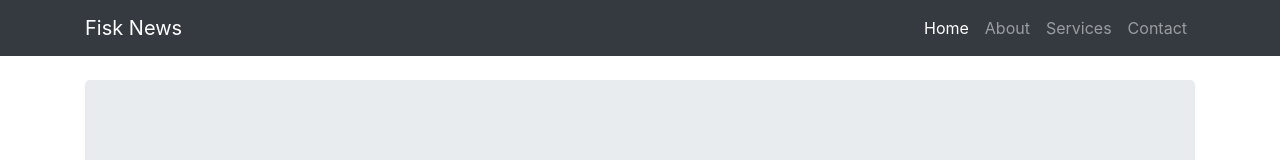
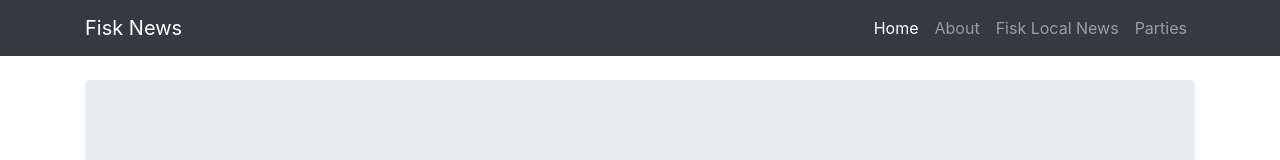
Before and after one commit to Adenir12/Adenir12.github.io, a website: page index.html in a window 1280 px wide. Shown: the top 160 px of the page. Drawn offline with Linux system fonts and the light colour scheme.

Commit message:
commit03

```diff
--- a/index.html
+++ b/index.html
@@ -39,10 +39,10 @@
                   <span class="sr-only">(current)</span>
             </li>
             <li class="nav-item">
-              <a class="nav-link" href="#">Services</a>
+              <a class="nav-link" href="#">Fisk Local News</a>
             </li>
             <li class="nav-item">
-              <a class="nav-link" href="#">Contact</a>
+              <a class="nav-link" href="#">Parties</a>
             </li>
           </ul>
         </div>
```
